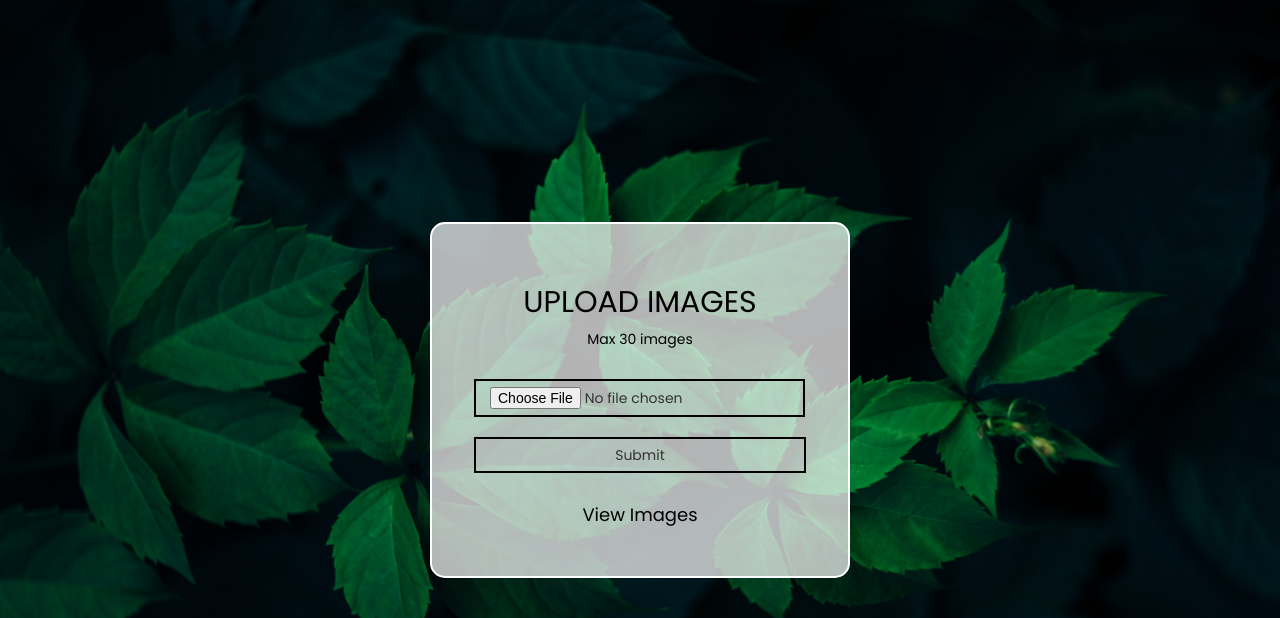
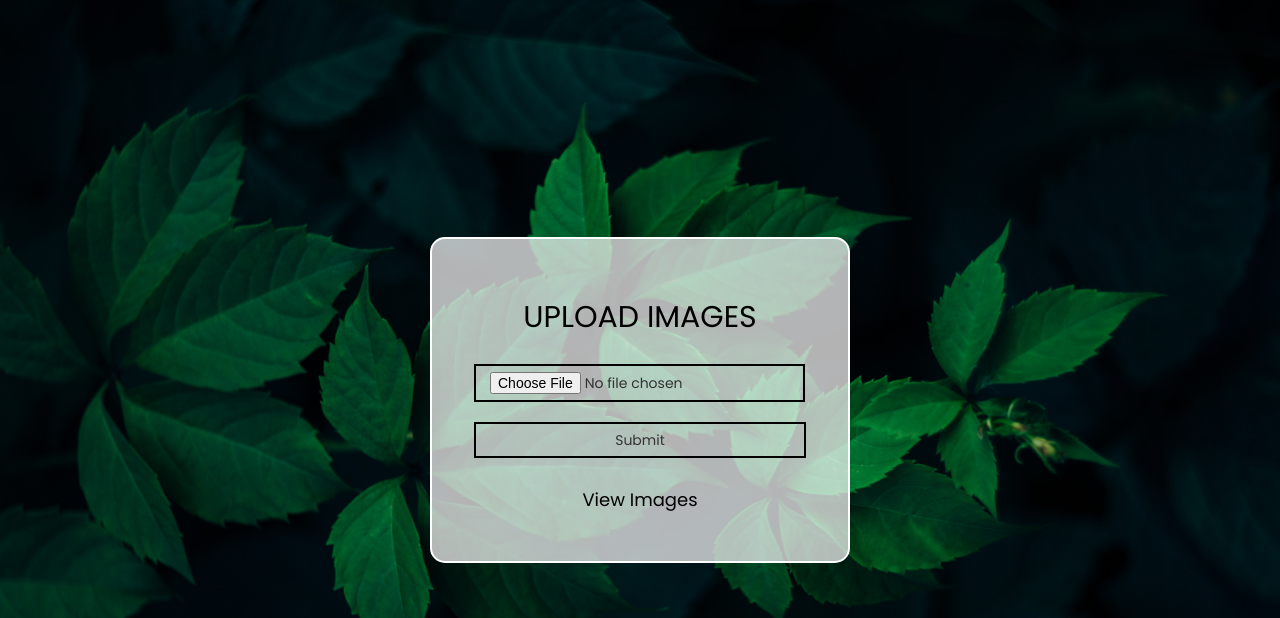
Before and after one commit to pineapple45/IITISoC---Responsive-Image-gallery, a PHP site: page /upload/UU.php in a window 1280 px wide. Shown: the top 618 px of the page. Run offline with PHP 8.4, Linux system fonts and the light colour scheme; data that the repository does not hold is empty.

Commit message:
Update UU.php

```diff
--- a/upload/UU.php
+++ b/upload/UU.php
@@ -57,7 +57,6 @@
   ?>
         <form action="" method="POST" enctype="multipart/form-data">
           <h2>UPLOAD IMAGES</h2>
-          <P>Max 30 images</P>
           <div class="formgrp">
             <label for="Upload"></label>
           <input type="file" name="" placeholder=""="No file chosen.">
```
